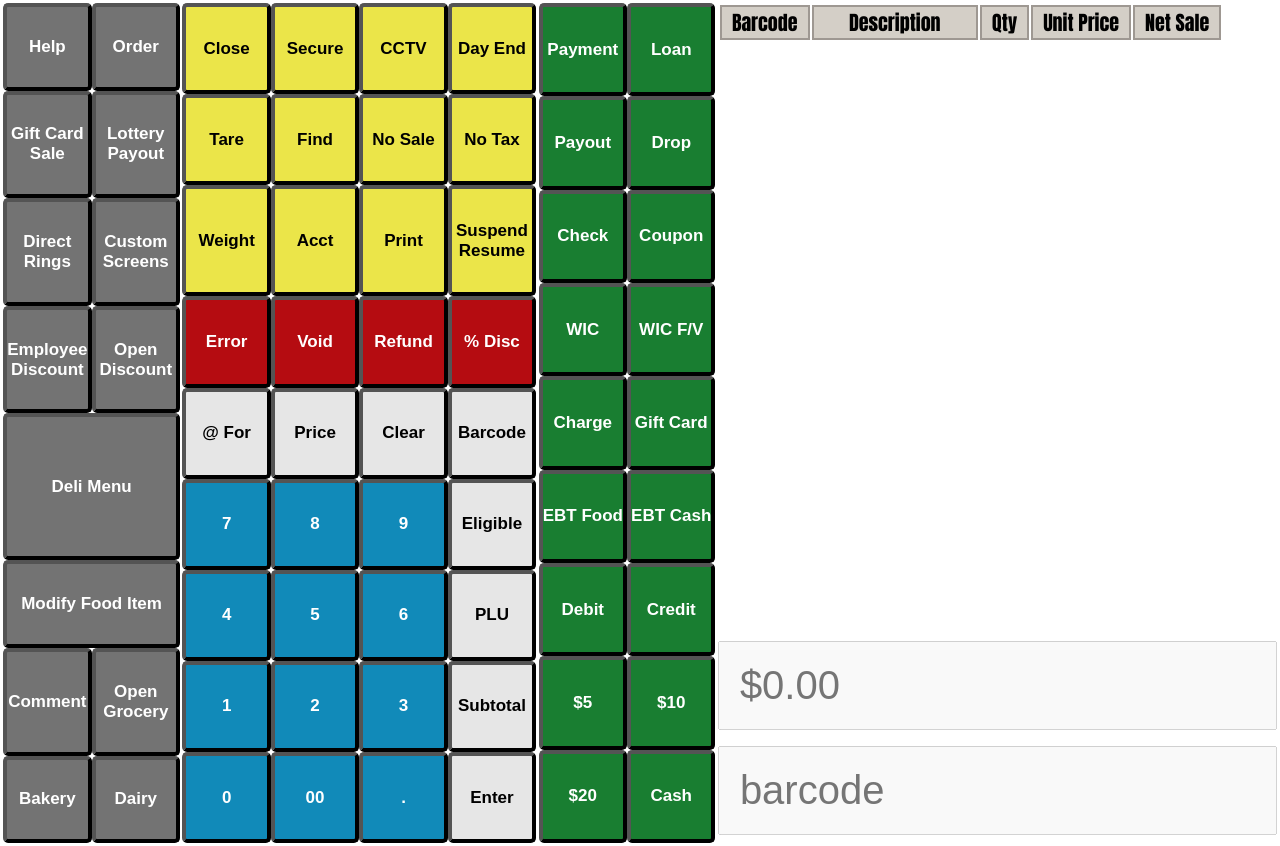
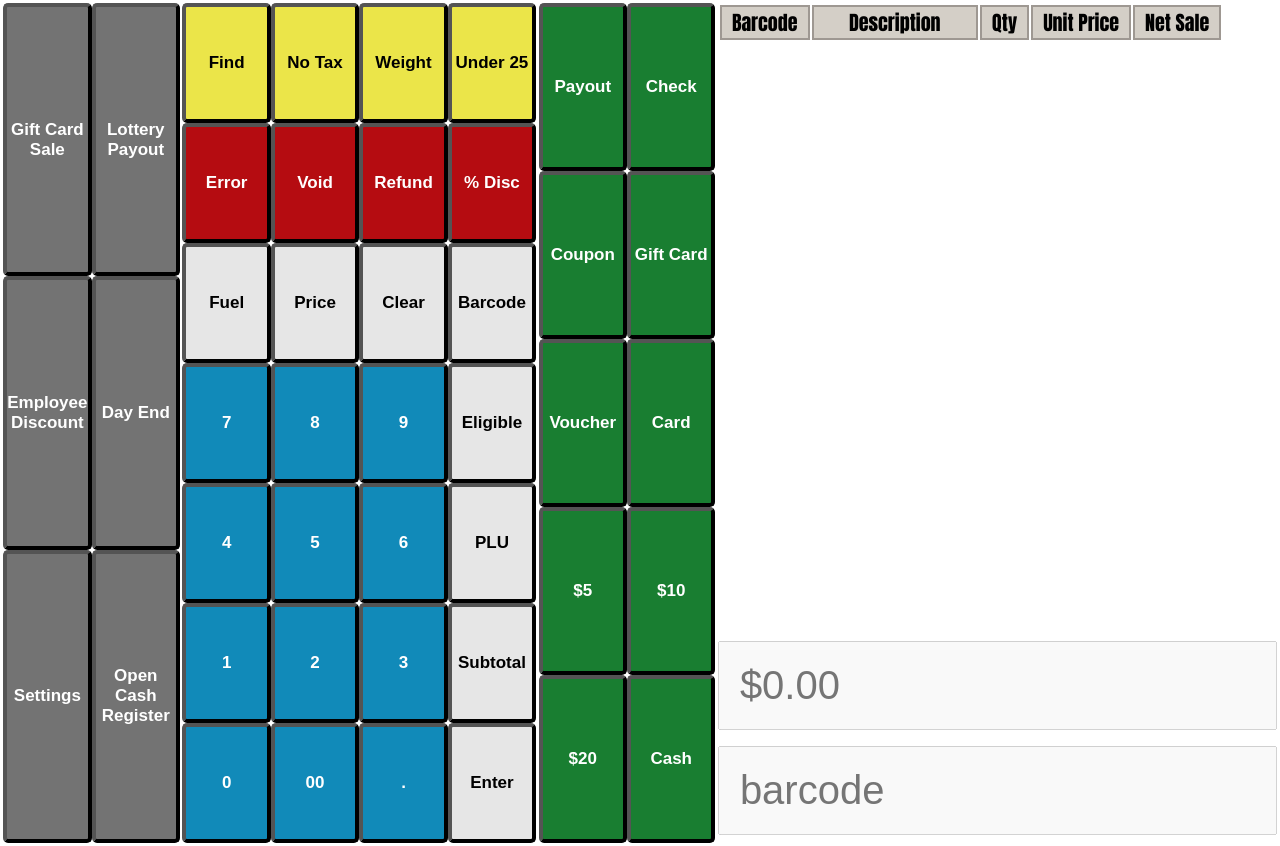
Before and after one commit to carlbeattie2000/old_style_pos_html5, a plain HTML site: page index.html in a window 1280 px wide. Drawn offline with Linux system fonts and the light colour scheme.

Commit message:
modify: removed alot of functions, so on re-write i can focus on smaller amount of features

```diff
--- a/index.html
+++ b/index.html
@@ -39,40 +39,24 @@
 
     <section class="main_pos_body">
       <div class="helper-buttons">
-        <button id="help_button">Help</button>
-        <button id="order_button">Order</button>
         <button id="gift_card_sale_button">Gift Card Sale</button>
         <button id="lottery_payout_button">Lottery Payout</button>
-        <button id="direct_rings_button">Direct Rings</button>
-        <button id="custom_screens_button">Custom Screens</button>
         <button id="employee_discount_button">Employee Discount</button>
-        <button id="open_discount_button">Open Discount</button>
-        <button id="open_deli_button" class="deli-menu-button">Deli Menu</button>
-        <button id="modify_food_button" class="modify-food-button">Modify Food Item</button>
-        <button id="comment_button">Comment</button>
-        <button id="open_grovery_button">Open Grocery</button>
-        <button id="open_bakery_button">Bakery</button>
-        <button id="dairy_button">Dairy</button>
+        <button id="day_end_button">Day End</button>
+        <button id="settings_button">Settings</button>
+        <button id="cash_register_open">Open Cash Register</button>
       </div>
 
       <div class="main-buttons">
-        <button id="close_button">Close</button>
-        <button id="secure_button">Secure</button>
-        <button id="cctv_button">CCTV</button>
-        <button id="day_end_button">Day End</button>
-        <button id="tare_button">Tare</button>
         <button id="find_button">Find</button>
-        <button id="no_sale_button">No Sale</button>
         <button id="no_tax_button">No Tax</button>
         <button id="weight_button">Weight</button>
-        <button id="acct_button">Acct</button>
-        <button id="print_button">Print</button>
-        <button id="suspend_resume_button">Suspend Resume</button>
+        <button id="under_25_button">Under 25</button>
         <button id="error_button" class="red-background">Error</button>
         <button id="void_button" class="red-background">Void</button>
         <button id="refund_button" class="red-background">Refund</button>
         <button id="discount_percentage_button" class="red-background">% Disc</button>
-        <button id="for_button" class="light-gray-background">@ For</button>
+        <button id="fuel_button" class="light-gray-background">Fuel</button>
         <button id="price_button" class="light-gray-background">Price</button>
         <button id="clear_button" class="light-gray-background">Clear</button>
         <button id="barcode_button" class="light-gray-background">Barcode</button>
@@ -95,20 +79,12 @@
       </div>
 
       <div class="payment-buttons">
-        <button id="payment_button">Payment</button>
-        <button id="load_button">Loan</button>
         <button id="payout_button">Payout</button>
-        <button id="drop_button">Drop</button>
         <button id="check_button">Check</button>
         <button id="coupon_button">Coupon</button>
-        <button id="wic_button">WIC</button>
-        <button id="wic_f_v_button">WIC F/V</button>
-        <button id="charge_button">Charge</button>
         <button id="gift_card_button">Gift Card</button>
-        <button id="ebt_food_button">EBT Food</button>
-        <button id="ebt_cash_button">EBT Cash</button>
-        <button id="debit_button">Debit</button>
-        <button id="credit_button">Credit</button>
+        <button id="voucher_button">Voucher</button>
+        <button id="credit_button">Card</button>
         <button id="$_5_button">$5</button>
         <button id="$_10_button">$10</button>
         <button id="$_20_button">$20</button>
```
